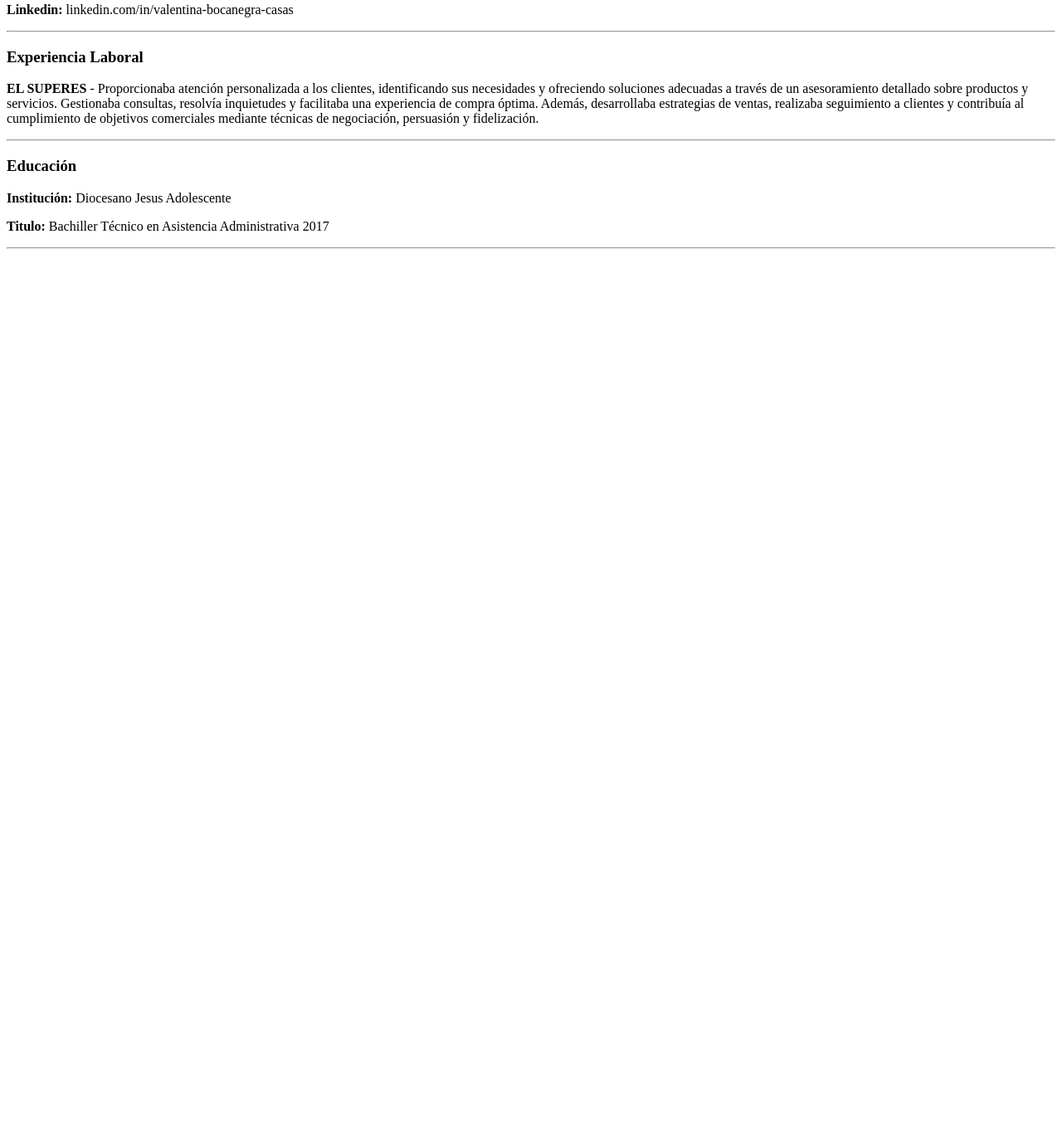
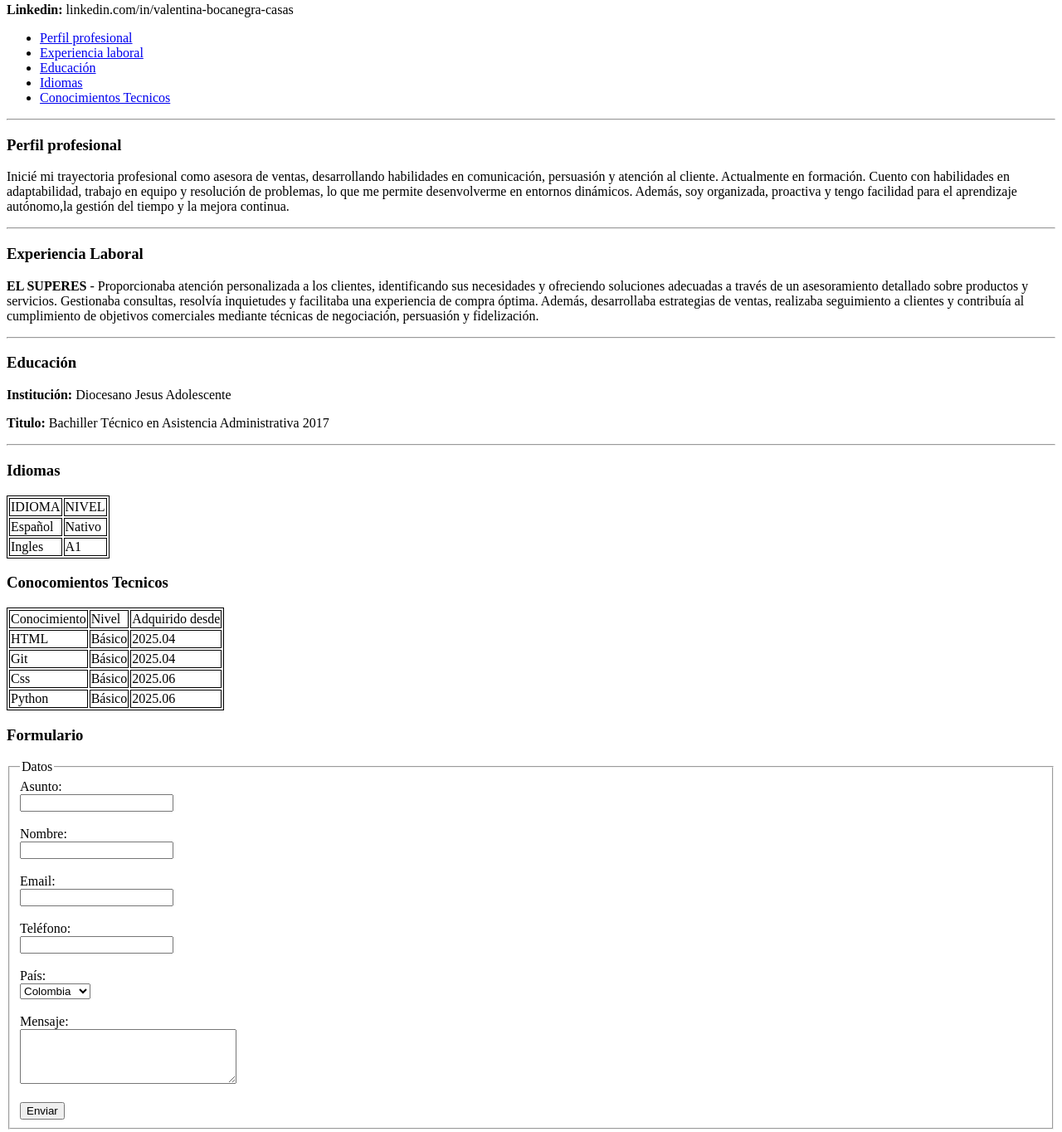
Before and after one commit to valila2/Hoja_de_vida, a plain HTML site: page index.html in a window 1280 px wide. Shown: the part 313-1677 px from the top of the page at 83% size. Before the commit the page ends 800 px from the top, so only its background shows below. Drawn offline with Linux system fonts and the light colour scheme.

Commit message:
agregamos la navegacion, los idiomas, el formulario, y lo de conocimiento

```diff
--- a/index.html
+++ b/index.html
@@ -3,7 +3,13 @@
 <head>
     <meta charset="UTF-8">
     <meta name="viewport" content="width=device-width, initial-scale=1.0">
-  <title>Hoja de vida -Valentina</title>
+    <style>
+        table, th, td {
+          border:1px solid black;
+        }
+        </style>
+    <title>SOBRE MI</title>
+
 </head>
 <body>
     <header>
@@ -17,6 +23,28 @@
         <p><b>Linkedin:</b> linkedin.com/in/valentina-bocanegra-casas</p>
     </header>
 
+    <nav>
+        <ul>
+            <li><a href="#profesional">Perfil profesional</a></li>
+            <li><a href="#experiencia">Experiencia laboral</a></li>
+            <li><a href="#educacion">Educación</a></li>
+            <li><a href="#idioma">Idiomas</a></li>
+            <li><a href="#conocimientos">Conocimientos Tecnicos</a></li>
+
+        </ul>
+    </nav>
+
+
+    <hr>
+
+    <section id="profesional">
+        <h3>Perfil profesional</h3>
+        <p>Inicié mi trayectoria profesional como asesora de ventas, desarrollando habilidades en comunicación, persuasión y atención al cliente.
+            Actualmente en formación. Cuento con habilidades en adaptabilidad, trabajo en equipo y resolución de problemas,
+            lo que me permite desenvolverme en entornos dinámicos. Además, soy organizada, proactiva y tengo facilidad para el
+            aprendizaje autónomo,la gestión del tiempo y la mejora continua.</p>
+    </section>
+
     <hr>
 
     <section id="experiencia">
@@ -27,6 +55,7 @@
         desarrollaba estrategias de ventas, realizaba seguimiento a clientes y contribuía al cumplimiento de objetivos
         comerciales mediante técnicas de negociación, persuasión y fidelización.</p>
     </section>
+
     <hr>
 
     <section id="educacion">
@@ -39,5 +68,96 @@
 
     <hr>
 
+    <section id="idioma">
+        <h3>Idiomas</h3>
+
+        <table>
+            <tr>
+              <td>IDIOMA</td>
+              <td>NIVEL</td>
+
+            </tr>
+            <tr>
+              <td>Español</td>
+              <td>Nativo</td>
+
+            </tr>
+            <tr>
+                <td>Ingles</td>
+              <td>A1</td>
+            </tr>
+          </table>
+    </section>
+
+    <section id="conocimientos">
+        <h3>Conocomientos Tecnicos</h3>
+
+        <table>
+            <tr>
+              <td>Conocimiento</td>
+              <td>Nivel</td>
+              <td>Adquirido desde</td>
+            </tr>
+
+            <tr>
+              <td>HTML</td>
+              <td>Básico</td>
+              <td>2025.04</td>
+            </tr>
+            <tr>
+              <td>Git</td>
+              <td>Básico</td>
+              <td>2025.04</td>
+            </tr>
+            <tr>
+              <td>Css</td>
+              <td>Básico</td>
+              <td>2025.06</td>
+            </tr>
+            <tr>
+              <td>Python</td>
+              <td>Básico</td>
+              <td>2025.06</td>
+            </tr>
+        </table>
+    </section>
+
+    <section id="formulario">
+        <h3>Formulario</h3>
+
+        <form action="#" method="post">
+            <fieldset>
+                <legend>Datos</legend>
+
+                <label for="asunto">Asunto:</label><br>
+                <input type="text" id="asunto" name="asunto"><br><br>
+
+                <label for="nombre">Nombre:</label><br>
+                <input type="text" id="nombre" name="nombre"><br><br>
+
+                <label for="email">Email:</label><br>
+                <input type="email" id="email" name="email"><br><br>
+                <label for="telefono">Teléfono:</label><br>
+                <input type="tel" id="telefono" name="telefono"><br><br>
+
+                <label for="pais">País:</label><br>
+                <select id="pais" name="pais">
+                <option value="colombia">Colombia</option>
+                <option value="venezuela">Venezuela</option>
+                <option value="venezuela">Peru</option>
+                <option value="venezuela">Argentina</option>
+                <option value="venezuela">Chile</option>
+                </select><br><br>
+
+                <label for="mensaje">Mensaje:</label><br>
+                <textarea id="mensaje" name="mensaje" rows="4" cols="30"></textarea><br><br>
+
+
+                <input type="submit" value="Enviar">
+            </fieldset>
+        </form>
+        </form>
+    </section>
+
 </body>
 </html>
```
Lines whose indentation alone changed are shown as unchanged.
